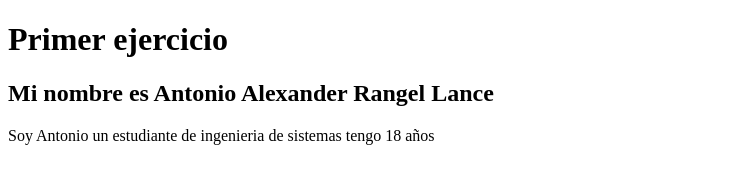
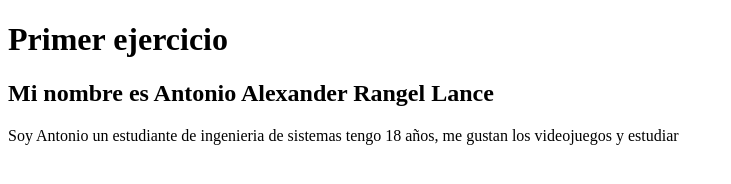
Before and after one commit to Alexrl16/Primer-ejercicio, a plain HTML site: page index.html in a window 1280 px wide. Shown: the whole page, without its empty margins (0-731 px from the left). Drawn offline with Linux system fonts and the light colour scheme.

Commit message:
Tercer commit

```diff
--- a/index.html
+++ b/index.html
@@ -11,7 +11,7 @@
     </header>
     <section>
         <h2>Mi nombre es Antonio Alexander Rangel Lance</h2>
-        <p>Soy Antonio un estudiante de ingenieria de sistemas tengo 18 años</p>
+        <p>Soy Antonio un estudiante de ingenieria de sistemas tengo 18 años, me gustan los videojuegos y estudiar</p>
     </section>
 </body>
 </html>
```
